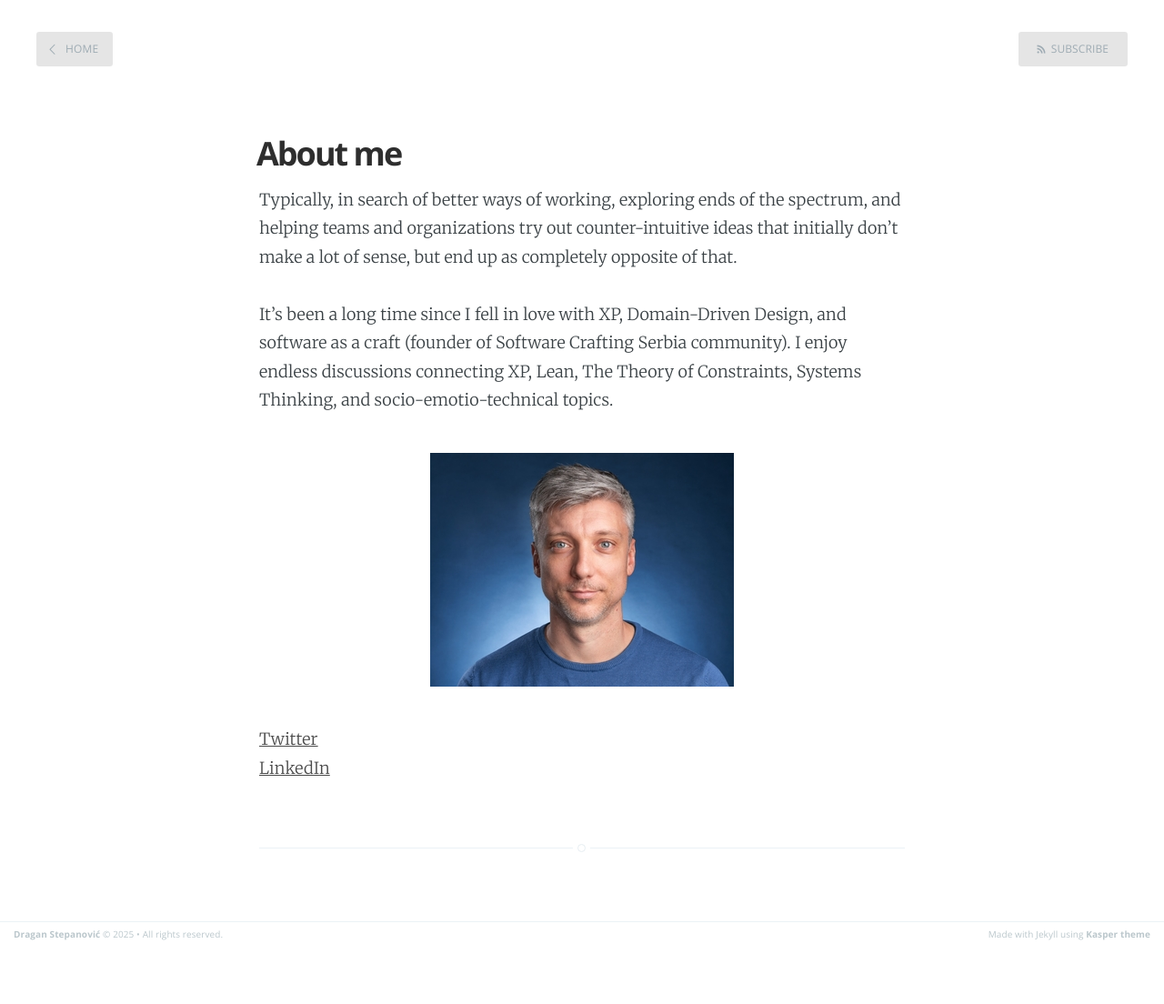
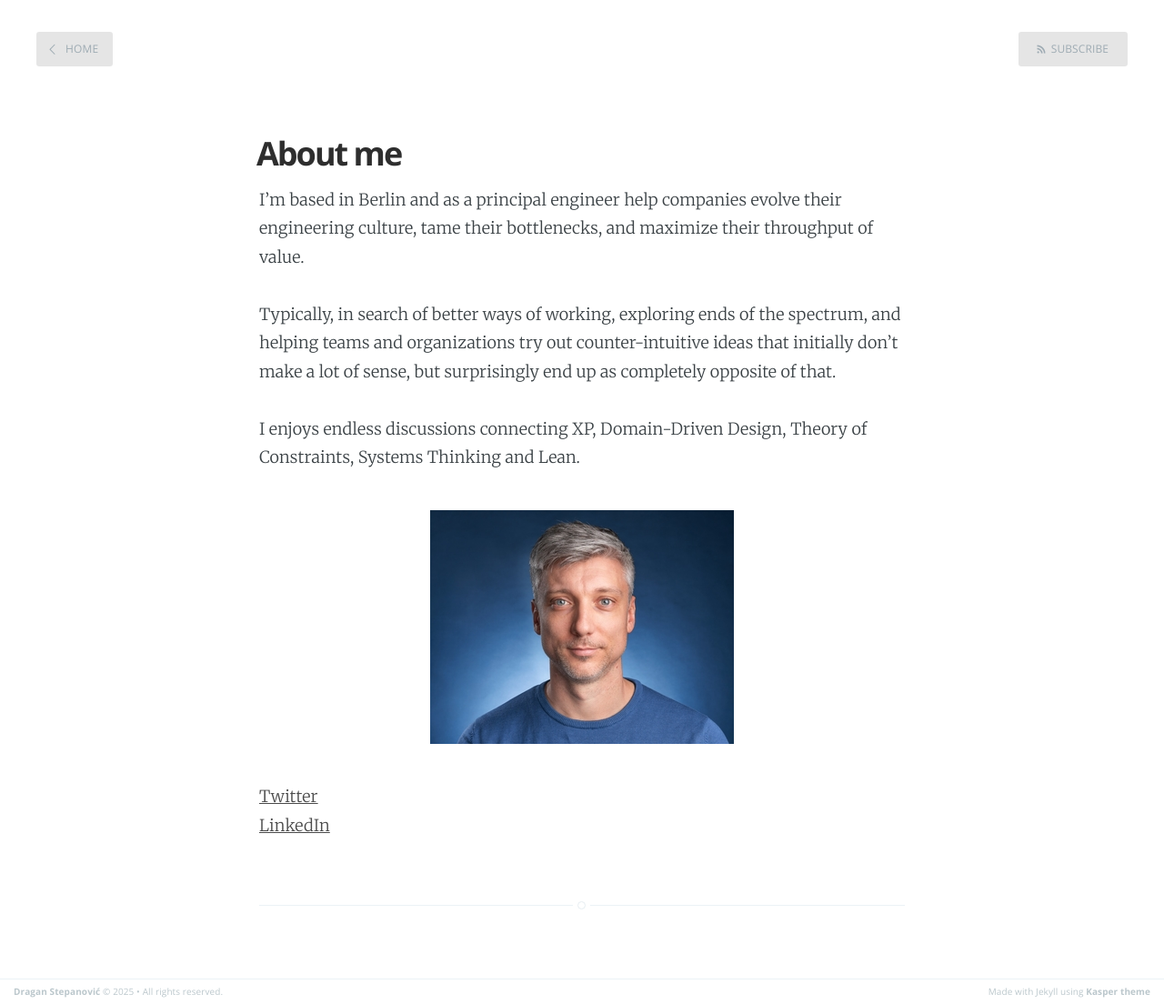
Before and after one commit to dragan-stepanovic/dragan-stepanovic.github.io, a Jekyll site: the page built from about.md, in a window 1280 px wide. Shown: the whole page at 91% size. Built offline with Jekyll 4.4.1, drawn with Linux system fonts in a browser that asks for light colours; before the commit the page ends 1041 px from its top, so only the background shows below that.

Commit message:
Update about.md

```diff
--- a/about.md
+++ b/about.md
@@ -2,11 +2,11 @@
 layout: page
 title: About me
 ---
+I'm based in Berlin and as a principal engineer help companies evolve their engineering culture, tame their bottlenecks, and maximize their throughput of value.
 
-Typically, in search of better ways of working, exploring ends of the spectrum, and helping teams and organizations try out counter-intuitive ideas that initially don't make a lot of sense, but end up as completely opposite of that.
+Typically, in search of better ways of working, exploring ends of the spectrum, and helping teams and organizations try out counter-intuitive ideas that initially don't make a lot of sense, but surprisingly end up as completely opposite of that.
 
-It's been a long time since I fell in love with XP, Domain-Driven Design, and software as a craft (founder of Software Crafting Serbia community).
-I enjoy endless discussions connecting XP, Lean, The Theory of Constraints, Systems Thinking, and socio-emotio-technical topics.
+I enjoys endless discussions connecting XP, Domain-Driven Design, Theory of Constraints, Systems Thinking and Lean.
 
 ![](https://dragan-stepanovic.github.io/assets/images/profile_resized.jpg)
 
```
